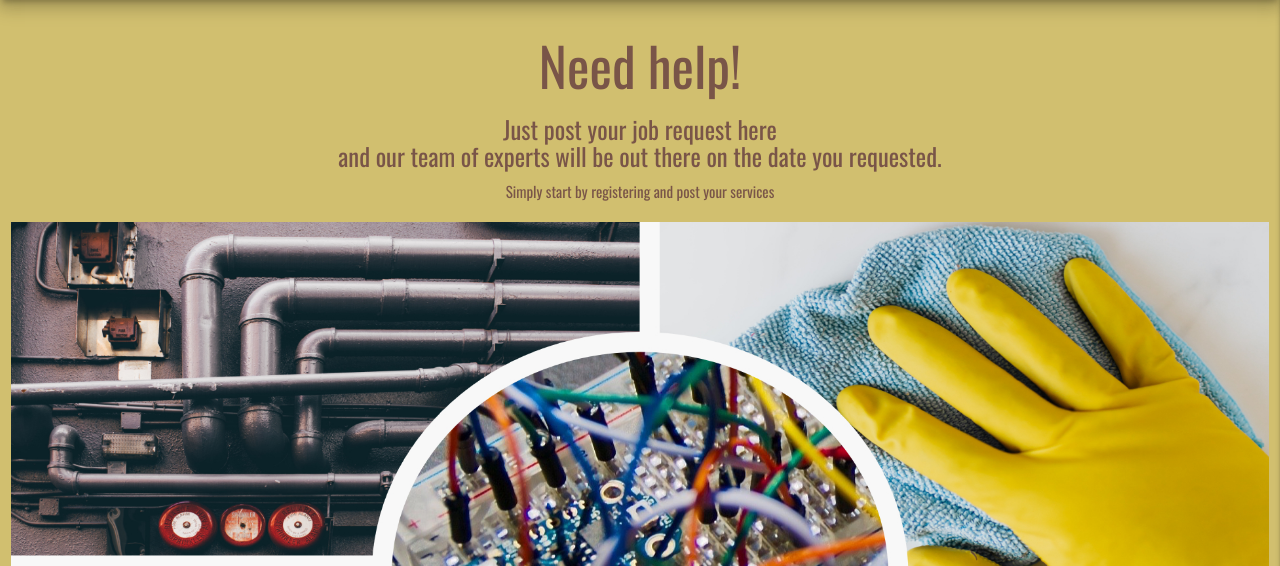
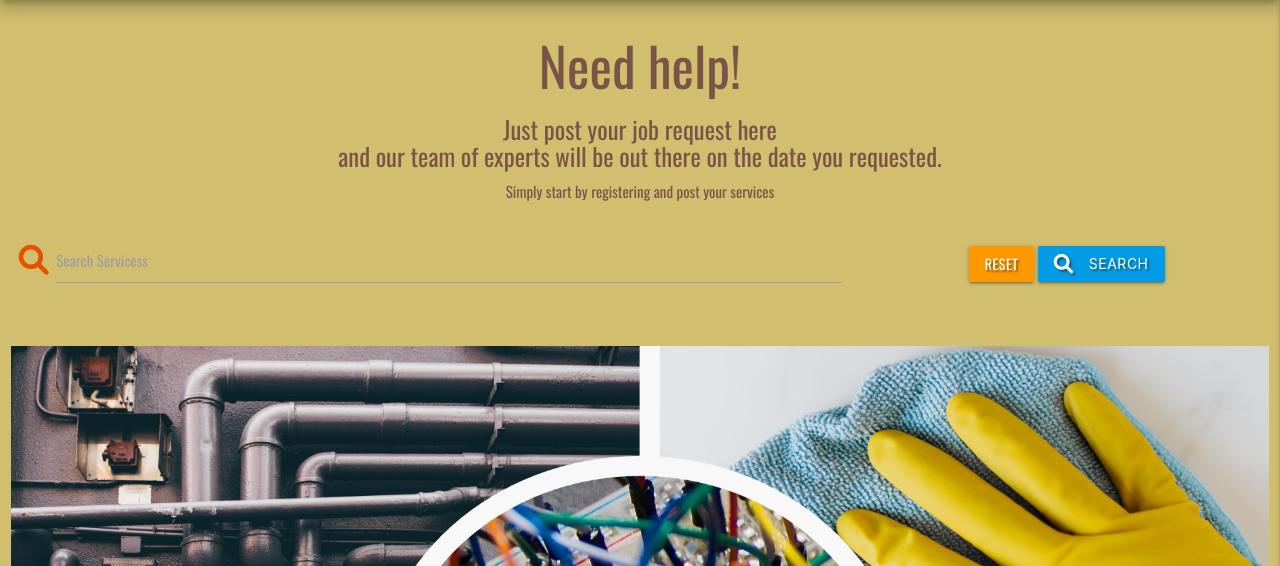
Before and after one commit to Code-Institute-Submissions/shalinshah54-lab-Services-beyond, a Flask app: page / in a window 1280 px wide. Shown: the part 64-630 px from the top of the page. Run offline with Flask 2, Linux system fonts and the light colour scheme; data that the repository does not hold is empty; some libraries are stand-ins or nearby versions; some web fonts are replaced.

Commit message:
added the search bar for user friendly search from the db using the your_name and job_descrption. The search bar working as it should

```diff
--- a/app.py
+++ b/app.py
@@ -22,6 +22,13 @@ mongo = PyMongo(app)
 @app.route("/home")
 def home():
     services = list(mongo.db.services.find())
+    return render_template("services.html", services=services)
+
+
+@app.route("/search", methods=["GET", "POST"])
+def search():
+    query = request.form.get("query")
+    services = list(mongo.db.services.find({"$text": {"$search": query}}))
     return render_template("services.html", services=services)
 
 
--- a/static/css/style.css
+++ b/static/css/style.css
@@ -6,6 +6,7 @@
     padding: 0;
     box-sizing: border-box;
 }
+
 body {
     position: relative;
     background-color: rgb(209, 191, 111);
--- a/templates/services.html
+++ b/templates/services.html
@@ -11,6 +11,23 @@
       </div>
     </div>
   </div>
+  <div class="row">
+    <form action="{{ url_for('search') }}" method="post" class="col s12">
+        <div class="row valign-wrapper center-align">
+            <div class="input-field col s12 m8">
+                <i class="fas fa-search prefix orange-text text-darken-4"></i>
+                <input type="text" name="query" id="query" minlength="3" class="validate" required>
+                <label for="query">Search Servicess</label>
+            </div>
+            <div class="col s12 m4">
+                <a href="{{ url_for('home') }}" class="orange btn text-shadow">Reset</a>
+                <button type="submit" class="light-blue darken-1 btn text-shadow">
+                    <i class="fas fa-search left"></i> Search
+                </button>
+            </div>
+        </div>
+    </form>
+</div>
  <div class="container">
    <div class="row center-align">
      <div class="col s12 m12">
```
